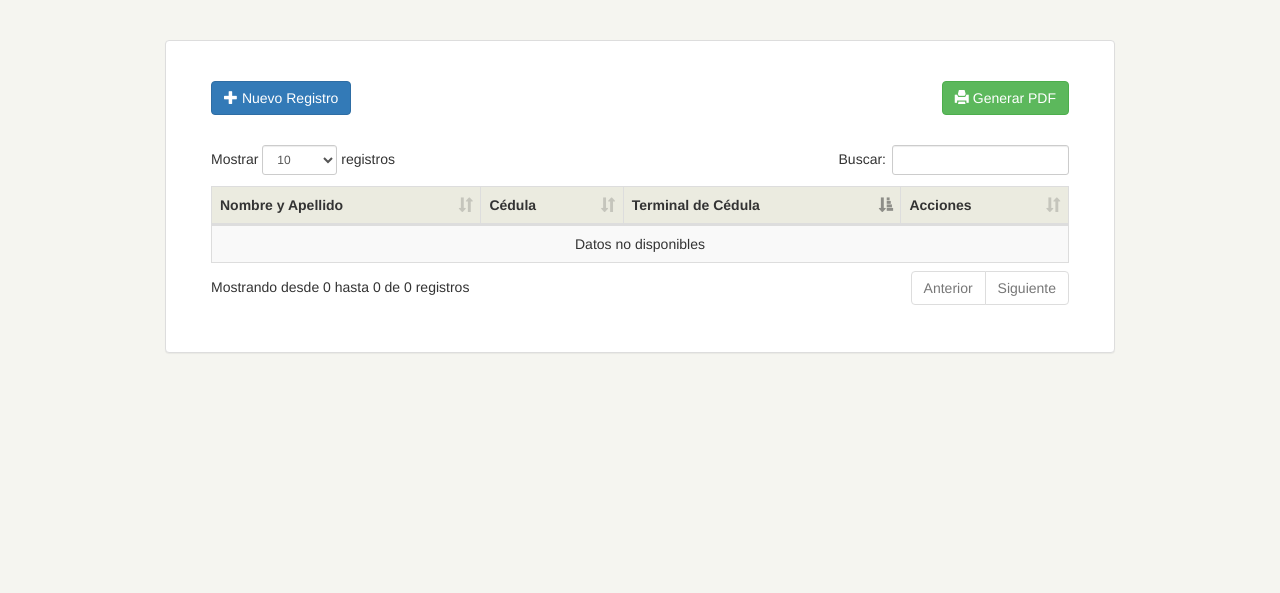
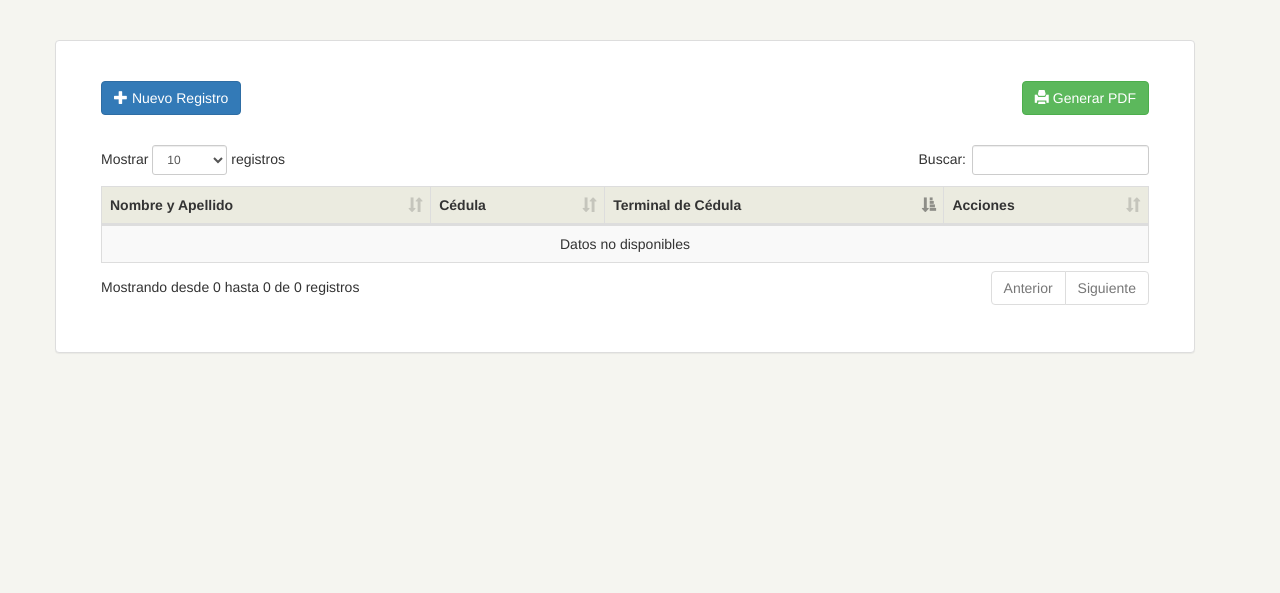
Before and after one commit to desarrollo-otic/arch-app, a PHP site: page / in a window 1280 px wide. Shown: the part 92-685 px from the top of the page. Run offline with PHP 8.4, Linux system fonts and the light colour scheme; data that the repository does not hold is empty.

Commit message:
tercer commit

```diff
--- a/index.php
+++ b/index.php
@@ -32,7 +32,7 @@
 <br>
 <div class="container">
 	<!--<h1 class="page-header text-center">Sistema de Ingreso de Datos</h1>-->
-	<div class="row panel panel-default col-sm-10 col-sm-offset-1">
+	<div class="row panel panel-default col-sm-12 ">
 		<div class="col-sm-12">
 			<div class="row">
 			<?php
```
